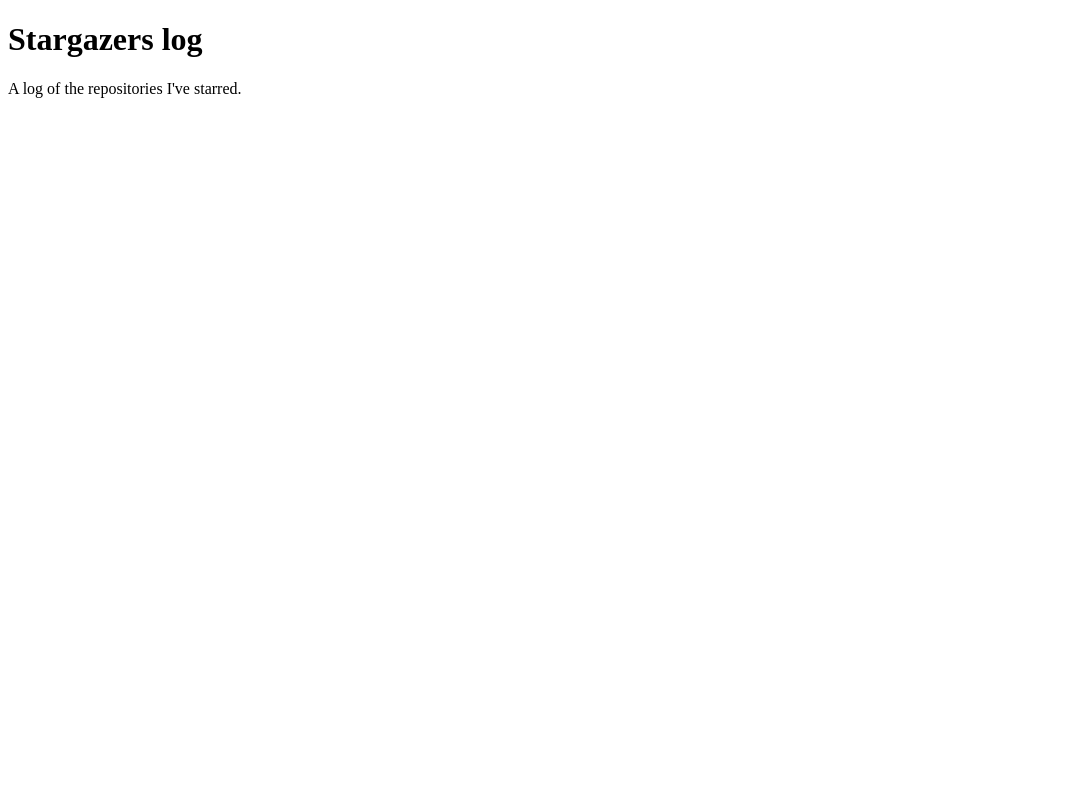
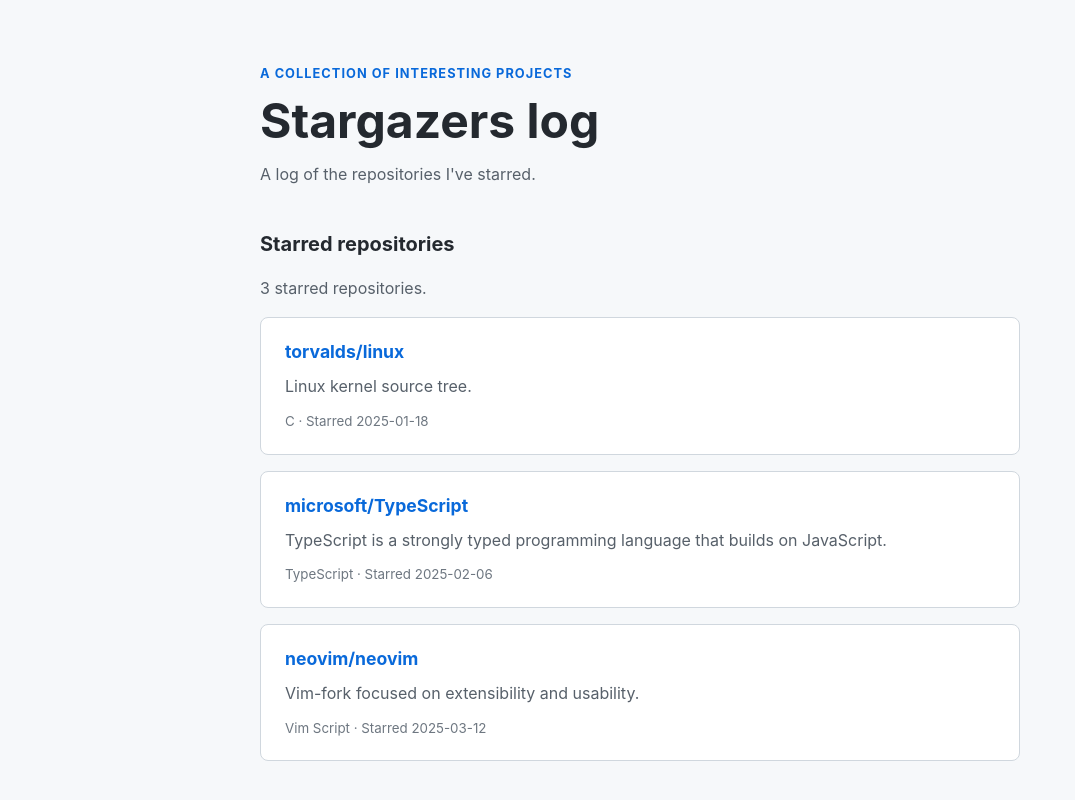
Before and after one commit to https-alix/stargazers-log, a plain HTML site: page index.html in a window 1280 px wide. Shown: the whole page, without its empty margins (0-1075 px from the left). Drawn offline with Linux system fonts and the light colour scheme.

Commit message:
add starred repositories list

```diff
--- /dev/null
+++ b/events.json
@@ -0,0 +1,23 @@
+[
+  {
+    "name": "torvalds/linux",
+    "url": "https://github.com/torvalds/linux",
+    "description": "Linux kernel source tree.",
+    "language": "C",
+    "starred_at": "2025-01-18"
+  },
+  {
+    "name": "microsoft/TypeScript",
+    "url": "https://github.com/microsoft/TypeScript",
+    "description": "TypeScript is a strongly typed programming language that builds on JavaScript.",
+    "language": "TypeScript",
+    "starred_at": "2025-02-06"
+  },
+  {
+    "name": "neovim/neovim",
+    "url": "https://github.com/neovim/neovim",
+    "description": "Vim-fork focused on extensibility and usability.",
+    "language": "Vim Script",
+    "starred_at": "2025-03-12"
+  }
+]
--- a/index.html
+++ b/index.html
@@ -1,11 +1,24 @@
 <!DOCTYPE html>
-<html lang= "en">
+<html lang="en">
   <head>
-    <meta charset= "utf-8">
+    <meta charset="utf-8">
+    <meta name="viewport" content="width=device-width, initial-scale=1">
     <title>Stargazers log</title>
+    <link rel="stylesheet" href="style.css">
+    <script src="script.js" defer></script>
   </head>
   <body>
-    <h1>Stargazers log</h1>
-    <p>A log of the repositories I've starred.</p>
+    <main class="page">
+      <header class="page-header">
+        <p class="eyebrow">A collection of interesting projects</p>
+        <h1>Stargazers log</h1>
+        <p>A log of the repositories I've starred.</p>
+      </header>
+      <section aria-labelledby="repositories-heading">
+        <h2 id="repositories-heading">Starred repositories</h2>
+        <p id="status" role="status" aria-live="polite">Loading repositories…</p>
+        <ul id="repositories" class="repository-list" aria-label="Starred repositories"></ul>
+      </section>
+    </main>
   </body>
 </html>
--- /dev/null
+++ b/script.js
@@ -0,0 +1,41 @@
+const repositoryList = document.querySelector("#repositories");
+const statusMessage = document.querySelector("#status");
+
+async function loadRepositories() {
+  try {
+    const response = await fetch("events.json");
+    if (!response.ok) {
+      throw new Error(`Could not load repositories (${response.status}).`);
+    }
+
+    const repositories = await response.json();
+    if (!Array.isArray(repositories)) {
+      throw new Error("Repository data must be a list.");
+    }
+
+    for (const repository of repositories) {
+      const item = document.createElement("li");
+      item.className = "repository-card";
+
+      const link = document.createElement("a");
+      link.href = repository.url;
+      link.textContent = repository.name;
+
+      const description = document.createElement("p");
+      description.textContent = repository.description;
+
+      const details = document.createElement("small");
+      details.textContent = `${repository.language} · Starred ${repository.starred_at}`;
+
+      item.append(link, description, details);
+      repositoryList.append(item);
+    }
+
+    statusMessage.textContent = `${repositories.length} starred repositories.`;
+  } catch (error) {
+    statusMessage.textContent = "Repositories could not be loaded.";
+    console.error(error);
+  }
+}
+
+loadRepositories();
--- /dev/null
+++ b/style.css
@@ -0,0 +1,89 @@
+:root {
+  color-scheme: light;
+  font-family: -apple-system, BlinkMacSystemFont, "Segoe UI", sans-serif;
+  color: #24292f;
+  background: #f6f8fa;
+}
+
+* {
+  box-sizing: border-box;
+}
+
+body {
+  margin: 0;
+  line-height: 1.6;
+}
+
+.page {
+  width: min(100% - 2rem, 760px);
+  margin: 0 auto;
+  padding: 4rem 0;
+}
+
+.page-header {
+  margin-bottom: 2.5rem;
+}
+
+.page-header h1 {
+  margin: 0;
+  font-size: clamp(2rem, 6vw, 3rem);
+  line-height: 1.2;
+}
+
+.page-header p {
+  margin: 0.75rem 0 0;
+  color: #57606a;
+}
+
+.page-header .eyebrow {
+  margin: 0 0 0.5rem;
+  color: #0969da;
+  font-size: 0.8rem;
+  font-weight: 700;
+  letter-spacing: 0.08em;
+  text-transform: uppercase;
+}
+
+h2 {
+  margin-bottom: 1rem;
+  font-size: 1.25rem;
+}
+
+#status {
+  color: #57606a;
+}
+
+.repository-list {
+  display: grid;
+  gap: 1rem;
+  margin: 0;
+  padding: 0;
+  list-style: none;
+}
+
+.repository-card {
+  padding: 1.25rem 1.5rem;
+  border: 1px solid #d0d7de;
+  border-radius: 8px;
+  background: #fff;
+}
+
+.repository-card a {
+  color: #0969da;
+  font-size: 1.1rem;
+  font-weight: 650;
+  text-decoration: none;
+}
+
+.repository-card a:hover {
+  text-decoration: underline;
+}
+
+.repository-card p {
+  margin: 0.5rem 0;
+  color: #57606a;
+}
+
+.repository-card small {
+  color: #6e7781;
+}
```
